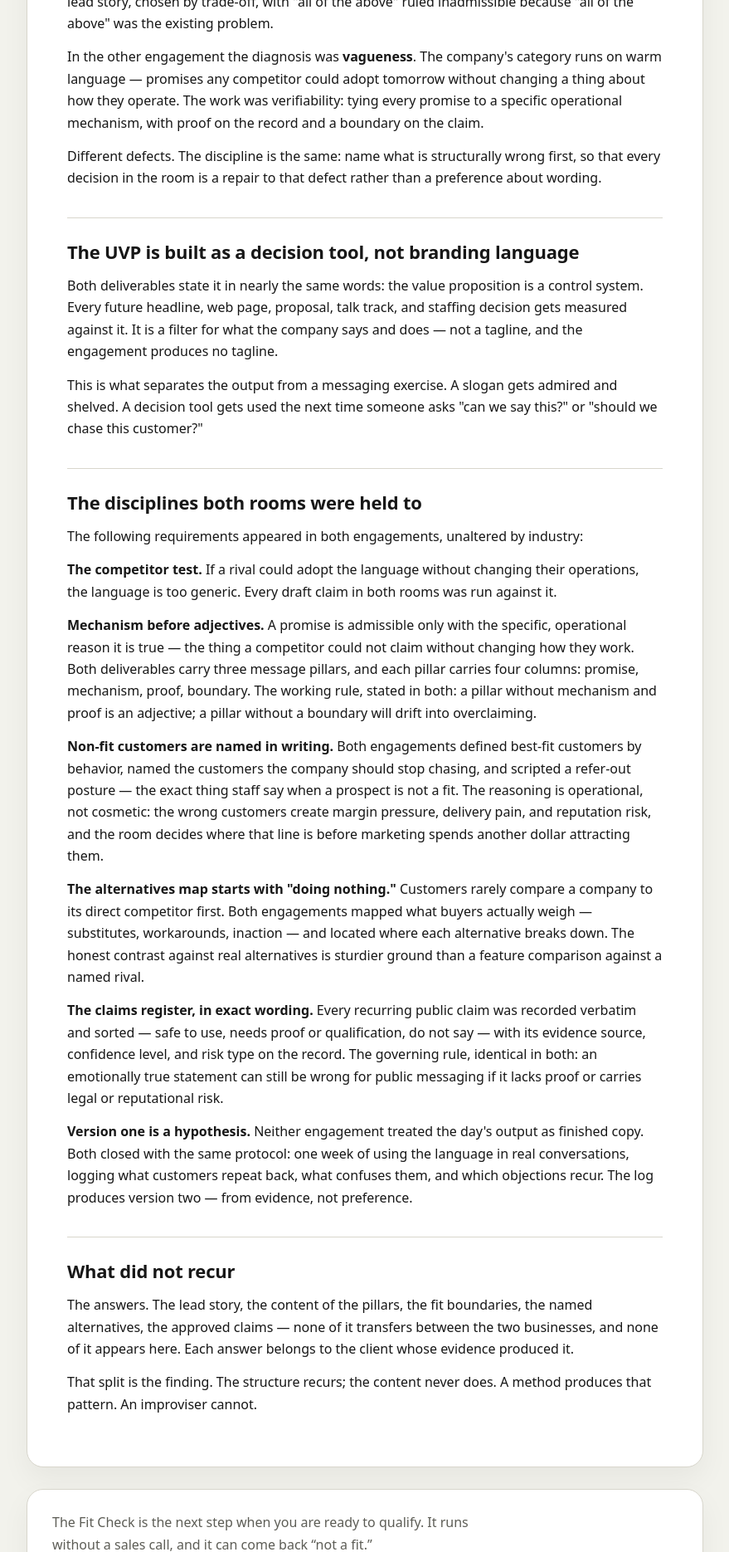
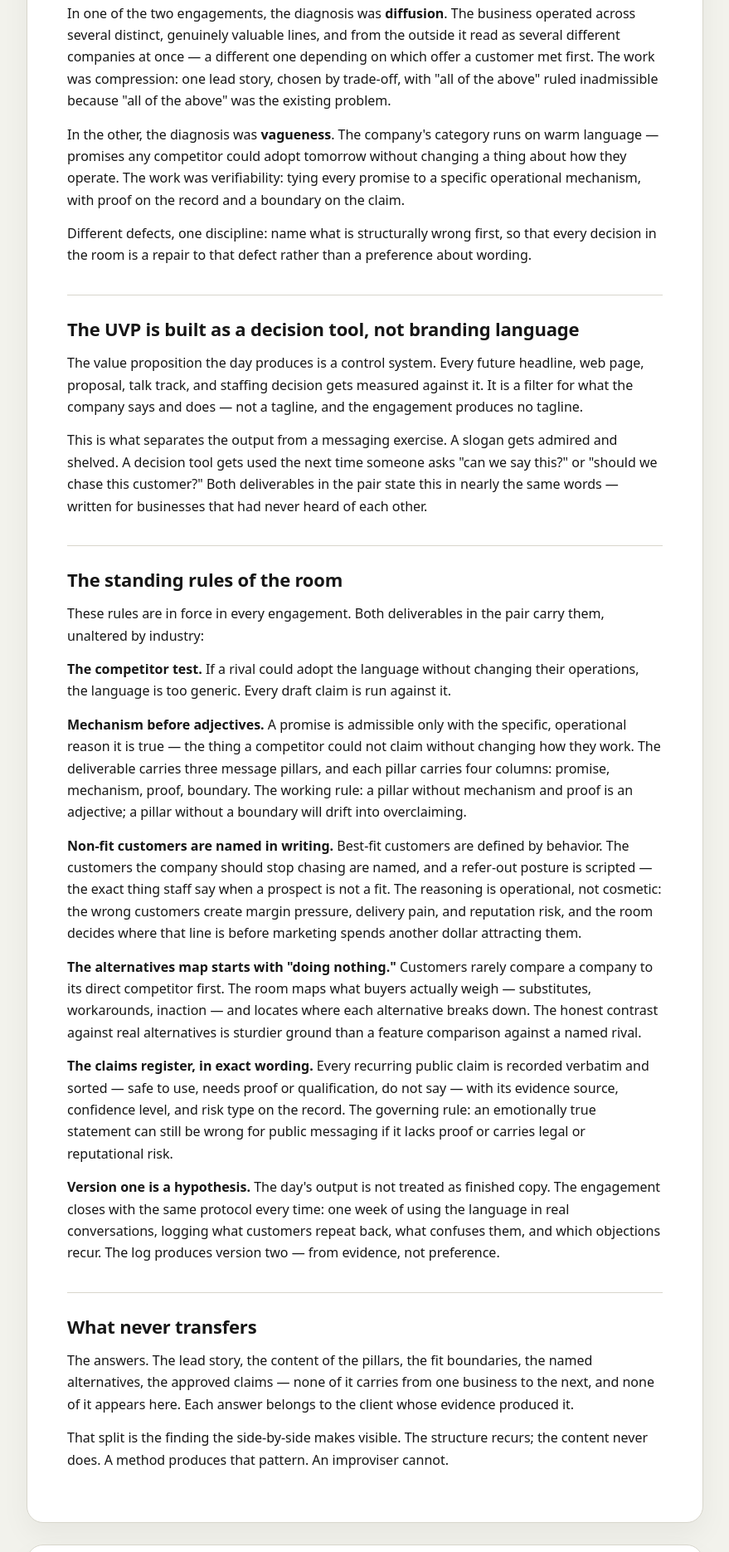
Before and after one commit to mthinkerhealth/-dir-uvp-sprint, a plain HTML site: page evidence-executive-overview.html in a window 1280 px wide. Shown: the part 930-2800 px from the top of the page at 83% size, without its empty margins (200-1079 px from the left). Drawn offline with Linux system fonts and the light colour scheme.

Commit message:
Add files via upload
UVPSprint files v3

```diff
--- a/evidence-executive-overview.html
+++ b/evidence-executive-overview.html
@@ -98,32 +98,33 @@
       <div class="doc-head">
         <span class="eyebrow">Working document &middot; 2 of 5</span>
         <h1>Engagement Executive Overview</h1>
-        <p class="provenance">Drawn from two completed engagements in unrelated industries. Client identities, industry detail, and the strategic answers each engagement produced have been removed. What remains is what the two engagements had in common — which is the point of showing it.</p>
+        <p class="provenance">The frame described here does not change with the client. To show that rather than claim it, this document sets the frame against two completed engagements in unrelated industries — the pair whose deliverables can be laid side by side, section for section, once client identities and answers are removed.</p>
       </div>
 
       <article class="doc">
-<h2>Two businesses, one frame</h2>
-<p>Two companies with nothing else in common — different industries, different customers, different problems — went through the same engagement. The answers they left with do not resemble each other at any point. The frame that produced those answers is identical, section for section.</p>
-<p>This document describes that frame: how the problem is named before the room opens, and the disciplines both rooms were held to. The architecture of the answer itself is a separate document — the last in this set.</p>
+<h2>The engagement is the same regardless of the business</h2>
+<p>The UVP Sprint runs one sequence. The problem is named structurally before the room opens. The room is held to a fixed set of decision rules. The day ends in one architecture of answer. None of that varies with industry, company size, or what is being sold. What varies — completely — is the content the sequence produces.</p>
+<p>That invariance is the product. A company is not buying a strategist's reaction to its situation; it is buying a process that has a defined shape before it has heard a word about the business, and that holds that shape under any business it meets.</p>
+<p>The cleanest way to demonstrate this is a side-by-side. What follows is the frame as it ran in two engagements with nothing else in common — different industries, different customers, different defects in the story.</p>
 <h2>The problem is named structurally, before anyone proposes language</h2>
-<p>Both engagements opened the same way: the leadership team's problem was stated as a fact about the structure of the business, not as a marketing complaint, and stated before the room was allowed to propose a single phrase.</p>
-<p>In one engagement the diagnosis was <strong>diffusion</strong>. The business operated across several distinct, genuinely valuable lines, and from the outside it read as several different companies at once — a different one depending on which offer a customer met first. The work was compression: one lead story, chosen by trade-off, with "all of the above" ruled inadmissible because "all of the above" was the existing problem.</p>
-<p>In the other engagement the diagnosis was <strong>vagueness</strong>. The company's category runs on warm language — promises any competitor could adopt tomorrow without changing a thing about how they operate. The work was verifiability: tying every promise to a specific operational mechanism, with proof on the record and a boundary on the claim.</p>
-<p>Different defects. The discipline is the same: name what is structurally wrong first, so that every decision in the room is a repair to that defect rather than a preference about wording.</p>
+<p>The Sprint opens by stating the leadership team's problem as a fact about the structure of the business — not a marketing complaint — and stating it before the room is allowed to propose a single phrase.</p>
+<p>In one of the two engagements, the diagnosis was <strong>diffusion</strong>. The business operated across several distinct, genuinely valuable lines, and from the outside it read as several different companies at once — a different one depending on which offer a customer met first. The work was compression: one lead story, chosen by trade-off, with "all of the above" ruled inadmissible because "all of the above" was the existing problem.</p>
+<p>In the other, the diagnosis was <strong>vagueness</strong>. The company's category runs on warm language — promises any competitor could adopt tomorrow without changing a thing about how they operate. The work was verifiability: tying every promise to a specific operational mechanism, with proof on the record and a boundary on the claim.</p>
+<p>Different defects, one discipline: name what is structurally wrong first, so that every decision in the room is a repair to that defect rather than a preference about wording.</p>
 <h2>The UVP is built as a decision tool, not branding language</h2>
-<p>Both deliverables state it in nearly the same words: the value proposition is a control system. Every future headline, web page, proposal, talk track, and staffing decision gets measured against it. It is a filter for what the company says and does — not a tagline, and the engagement produces no tagline.</p>
-<p>This is what separates the output from a messaging exercise. A slogan gets admired and shelved. A decision tool gets used the next time someone asks "can we say this?" or "should we chase this customer?"</p>
-<h2>The disciplines both rooms were held to</h2>
-<p>The following requirements appeared in both engagements, unaltered by industry:</p>
-<p><strong>The competitor test.</strong> If a rival could adopt the language without changing their operations, the language is too generic. Every draft claim in both rooms was run against it.</p>
-<p><strong>Mechanism before adjectives.</strong> A promise is admissible only with the specific, operational reason it is true — the thing a competitor could not claim without changing how they work. Both deliverables carry three message pillars, and each pillar carries four columns: promise, mechanism, proof, boundary. The working rule, stated in both: a pillar without mechanism and proof is an adjective; a pillar without a boundary will drift into overclaiming.</p>
-<p><strong>Non-fit customers are named in writing.</strong> Both engagements defined best-fit customers by behavior, named the customers the company should stop chasing, and scripted a refer-out posture — the exact thing staff say when a prospect is not a fit. The reasoning is operational, not cosmetic: the wrong customers create margin pressure, delivery pain, and reputation risk, and the room decides where that line is before marketing spends another dollar attracting them.</p>
-<p><strong>The alternatives map starts with "doing nothing."</strong> Customers rarely compare a company to its direct competitor first. Both engagements mapped what buyers actually weigh — substitutes, workarounds, inaction — and located where each alternative breaks down. The honest contrast against real alternatives is sturdier ground than a feature comparison against a named rival.</p>
-<p><strong>The claims register, in exact wording.</strong> Every recurring public claim was recorded verbatim and sorted — safe to use, needs proof or qualification, do not say — with its evidence source, confidence level, and risk type on the record. The governing rule, identical in both: an emotionally true statement can still be wrong for public messaging if it lacks proof or carries legal or reputational risk.</p>
-<p><strong>Version one is a hypothesis.</strong> Neither engagement treated the day's output as finished copy. Both closed with the same protocol: one week of using the language in real conversations, logging what customers repeat back, what confuses them, and which objections recur. The log produces version two — from evidence, not preference.</p>
-<h2>What did not recur</h2>
-<p>The answers. The lead story, the content of the pillars, the fit boundaries, the named alternatives, the approved claims — none of it transfers between the two businesses, and none of it appears here. Each answer belongs to the client whose evidence produced it.</p>
-<p>That split is the finding. The structure recurs; the content never does. A method produces that pattern. An improviser cannot.</p>
+<p>The value proposition the day produces is a control system. Every future headline, web page, proposal, talk track, and staffing decision gets measured against it. It is a filter for what the company says and does — not a tagline, and the engagement produces no tagline.</p>
+<p>This is what separates the output from a messaging exercise. A slogan gets admired and shelved. A decision tool gets used the next time someone asks "can we say this?" or "should we chase this customer?" Both deliverables in the pair state this in nearly the same words — written for businesses that had never heard of each other.</p>
+<h2>The standing rules of the room</h2>
+<p>These rules are in force in every engagement. Both deliverables in the pair carry them, unaltered by industry:</p>
+<p><strong>The competitor test.</strong> If a rival could adopt the language without changing their operations, the language is too generic. Every draft claim is run against it.</p>
+<p><strong>Mechanism before adjectives.</strong> A promise is admissible only with the specific, operational reason it is true — the thing a competitor could not claim without changing how they work. The deliverable carries three message pillars, and each pillar carries four columns: promise, mechanism, proof, boundary. The working rule: a pillar without mechanism and proof is an adjective; a pillar without a boundary will drift into overclaiming.</p>
+<p><strong>Non-fit customers are named in writing.</strong> Best-fit customers are defined by behavior. The customers the company should stop chasing are named, and a refer-out posture is scripted — the exact thing staff say when a prospect is not a fit. The reasoning is operational, not cosmetic: the wrong customers create margin pressure, delivery pain, and reputation risk, and the room decides where that line is before marketing spends another dollar attracting them.</p>
+<p><strong>The alternatives map starts with "doing nothing."</strong> Customers rarely compare a company to its direct competitor first. The room maps what buyers actually weigh — substitutes, workarounds, inaction — and locates where each alternative breaks down. The honest contrast against real alternatives is sturdier ground than a feature comparison against a named rival.</p>
+<p><strong>The claims register, in exact wording.</strong> Every recurring public claim is recorded verbatim and sorted — safe to use, needs proof or qualification, do not say — with its evidence source, confidence level, and risk type on the record. The governing rule: an emotionally true statement can still be wrong for public messaging if it lacks proof or carries legal or reputational risk.</p>
+<p><strong>Version one is a hypothesis.</strong> The day's output is not treated as finished copy. The engagement closes with the same protocol every time: one week of using the language in real conversations, logging what customers repeat back, what confuses them, and which objections recur. The log produces version two — from evidence, not preference.</p>
+<h2>What never transfers</h2>
+<p>The answers. The lead story, the content of the pillars, the fit boundaries, the named alternatives, the approved claims — none of it carries from one business to the next, and none of it appears here. Each answer belongs to the client whose evidence produced it.</p>
+<p>That split is the finding the side-by-side makes visible. The structure recurs; the content never does. A method produces that pattern. An improviser cannot.</p>
       </article>
 
       <aside class="doc-next">
@@ -137,5 +138,9 @@
       <p class="back-row"><a href="/#evidence">&larr; All engagement documents</a></p>
     </div>
   </main>
+  <footer style="border-top:1px solid var(--line); padding:26px 0; margin-top:40px;">
+    <div class="wrap" style="font-size:13.5px; color:var(--muted);">&copy; 2026 Mediathink</div>
+  </footer>
+
 </body>
 </html>
```
Also changed, not shown: evidence-agenda.html (+4 -0 lines), evidence-decision-checklist.html (+4 -0 lines), evidence-prep-sheet.html (+4 -0 lines), evidence-structure-template.html (+4 -0 lines), index.html (+5 -1 lines), structure.html (+4 -0 lines).
